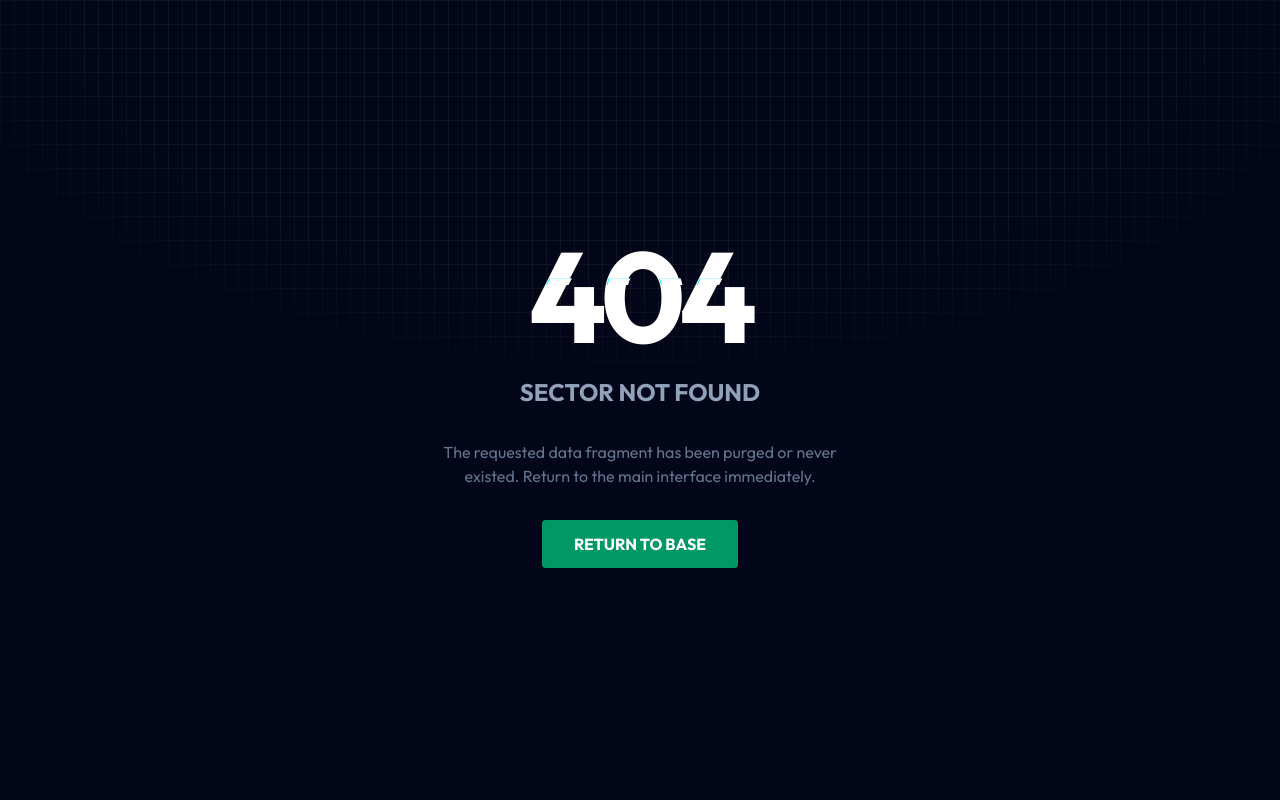
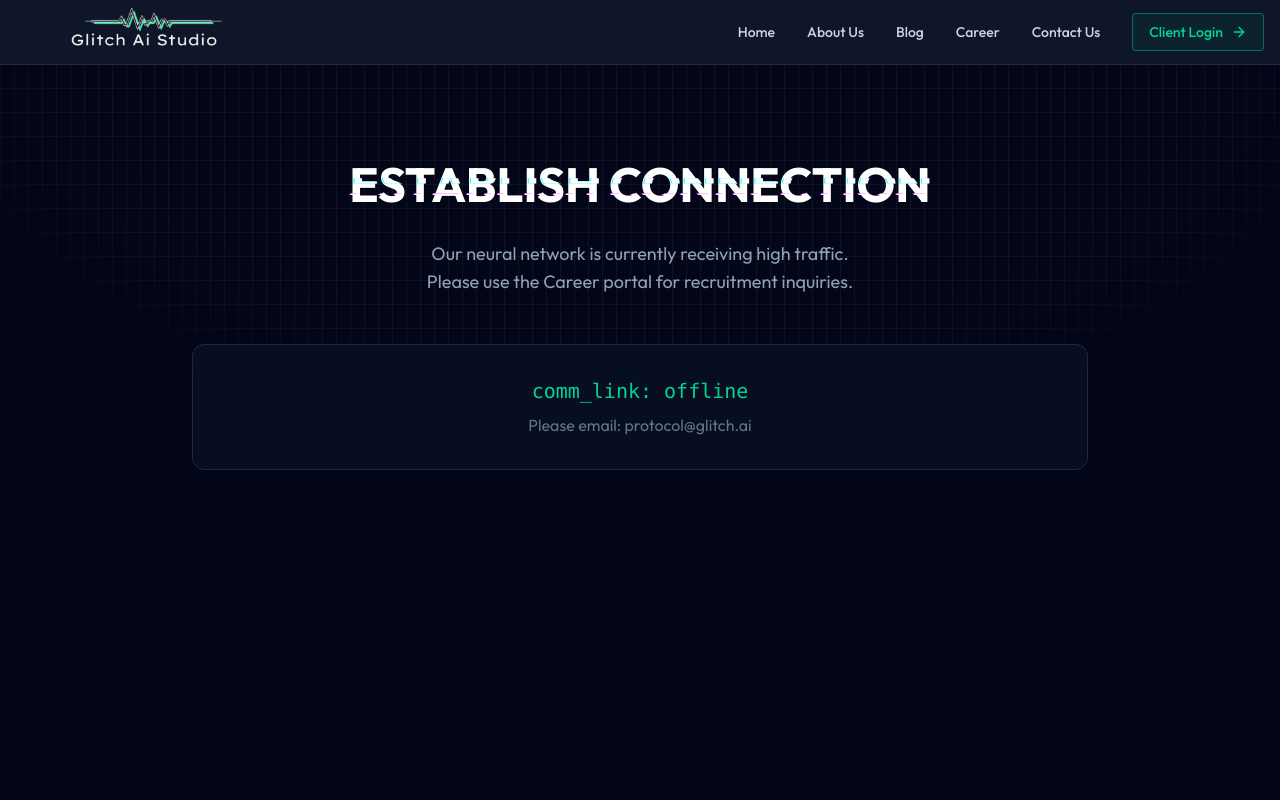
Before and after one commit to iamShaaan/glitch-ai-studio, a Next.js app: page /contact in a window 1280 px wide. Before the commit this address had no page. Shown: the top 800 px of the page. Built offline with nearby package versions, Linux system fonts and the light colour scheme.

Commit message:
fix: Create contact page to resolve 404 and improve error handling

```diff
--- /dev/null
+++ b/src/app/(public)/contact/page.tsx
@@ -0,0 +1,32 @@
+import { HeroSection } from "@/components/sections/hero";
+import { GlitchText } from "@/components/ui/glitch-text";
+
+export default function ContactPage() {
+    return (
+        <div className="min-h-screen bg-slate-950 pt-24 pb-12 px-4 md:px-8 relative overflow-hidden">
+            {/* Background Elements */}
+            <div className="absolute inset-0 bg-slate-950 pointer-events-none">
+                <div className="absolute inset-0 bg-[linear-gradient(to_right,#4f4f4f2e_1px,transparent_1px),linear-gradient(to_bottom,#4f4f4f2e_1px,transparent_1px)] bg-[size:14px_24px] [mask-image:radial-gradient(ellipse_60%_50%_at_50%_0%,#000_70%,transparent_100%)]" />
+            </div>
+
+            <div className="max-w-4xl mx-auto relative z-10 text-center">
+                <h1 className="text-4xl md:text-5xl font-bold text-white mb-8">
+                    <GlitchText text="ESTABLISH CONNECTION" />
+                </h1>
+                <p className="text-slate-400 text-lg mb-12">
+                    Our neural network is currently receiving high traffic.
+                    <br />Please use the Career portal for recruitment inquiries.
+                </p>
+
+                <div className="p-8 border border-slate-800 rounded-xl bg-slate-900/50 backdrop-blur-sm">
+                    <p className="text-emerald-400 text-xl font-mono">
+                        comm_link: offline
+                    </p>
+                    <p className="text-slate-500 mt-2">
+                        Please email: protocol@glitch.ai
+                    </p>
+                </div>
+            </div>
+        </div>
+    );
+}
```
